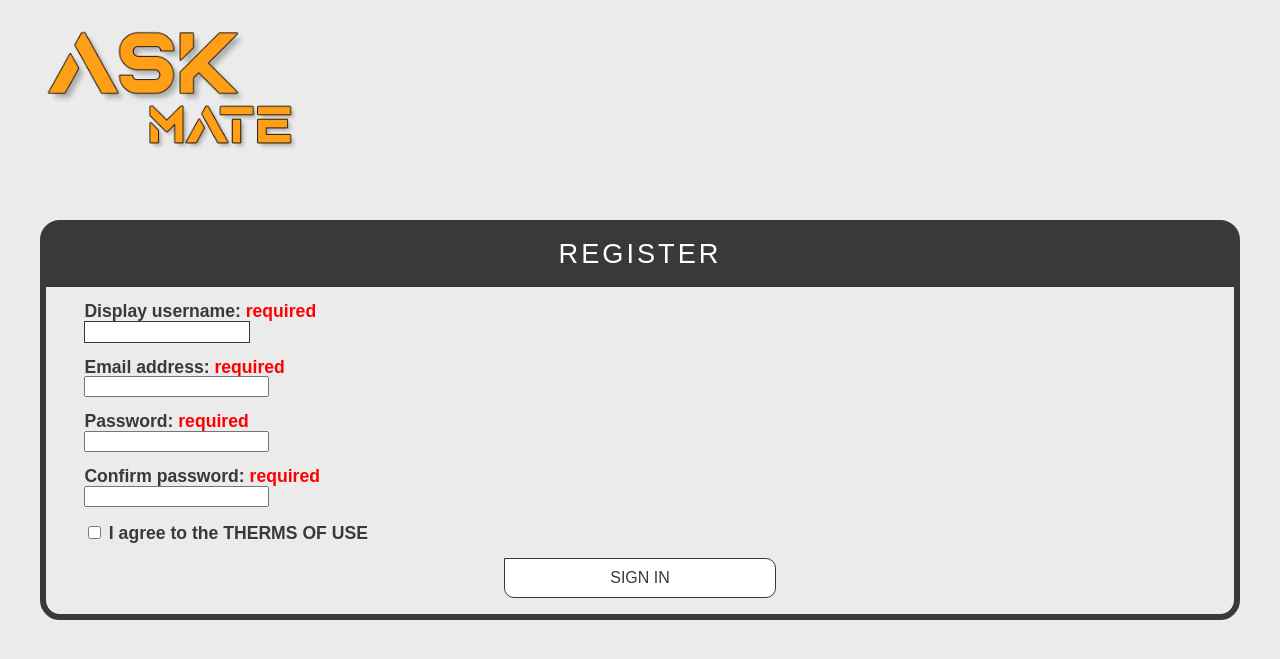
After one commit to wikuuu1/ask-mate-python-html, a Flask app: page /register in a window 1280 px wide. The commit adds this page. Shown: the top 659 px of the page. Run offline with Flask 2, Linux system fonts and the light colour scheme.

Commit message:
Added two forms for login and register user

```diff
--- a/server.py
+++ b/server.py
@@ -248,5 +248,17 @@ def save_image_to_file(files):
         pass
 
 
+@app.route("/login", methods=["GET"])
+def login():
+
+    return render_template('login.html')
+
+
+@app.route("/register", methods=["GET"])
+def register():
+
+    return render_template('register.html')
+
+
 if __name__ == "__main__":
     app.run(debug=True)
--- a/static/style.css
+++ b/static/style.css
@@ -330,7 +330,7 @@ form textarea {
     font-size: 1em;
     resize: none;
 }
-input[type=submit] {
+input[type=submit]{
     font-family: Arial,serif;
     display: block;
     width: 17rem;
@@ -435,3 +435,17 @@ p.paragraph_look > span {
     border-radius: 10px 10px 10px 0;
     text-align: center;
 }
+
+#cos{
+    font-family: Arial,serif;
+    display: block;
+    width: 17rem;
+    background: rgb(255,255,255);
+    margin: 1rem auto;
+    padding: 10px 15px;
+    color: rgb(57,57,57);
+    font-size: 1rem;
+}
+label span {
+    color: red;
+}
--- a/templates/base.html
+++ b/templates/base.html
@@ -4,6 +4,7 @@
     <meta charset="UTF-8">
     <title>{% block title%}{% endblock %}</title>
     <link rel="stylesheet" href="{{ url_for('static', filename='style.css') }}">
+
 </head>
 <body>
     {% block content %}{% endblock %}
--- /dev/null
+++ b/templates/register.html
@@ -0,0 +1,34 @@
+{% extends 'base.html' %}
+{% block title%}Login page{% endblock %}
+{% block content %}
+    <a href="/">
+        <div id="logo-container"></div>
+    </a>
+
+    <div class="form_layout">
+
+        <h1 class="action_title">REGISTER</h1>
+
+        <form action="{{ url_for('register') }}" enctype="multipart/form-data" method="POST" class="action_form">
+            <label for="display_username">Display username: <span>required</span></label><br>
+            <input type="text" id="display_username" name="display_username" required style="width: 160px; margin: 0; line-height: 0; border-radius: 0;font-size: 1em"><br><br>
+
+            <label for="email">Email address: <span>required</span></label><br>
+            <input type="email" id="email" name="email" required><br><br>
+
+            <label for="password">Password: <span>required</span></label><br>
+            <input type="password" id="password" name="password" required><br><br>
+
+            <label for="confirm_password">Confirm password: <span>required</span><br></label>
+            <input type="password" id="confirm_password" name="password" required><br><br>
+
+            <span id='message'></span>
+
+            <input type="checkbox" id="terms_of_use">
+            <label for="terms_of_use">I agree to the THERMS OF USE</label>
+
+            <input type="submit" value="SIGN IN">
+        </form>
+
+    </div>
+{% endblock %}
```
Also changed, not shown: templates/list.html (+7 -0 lines), templates/login.html (added, +26 -0 lines).
